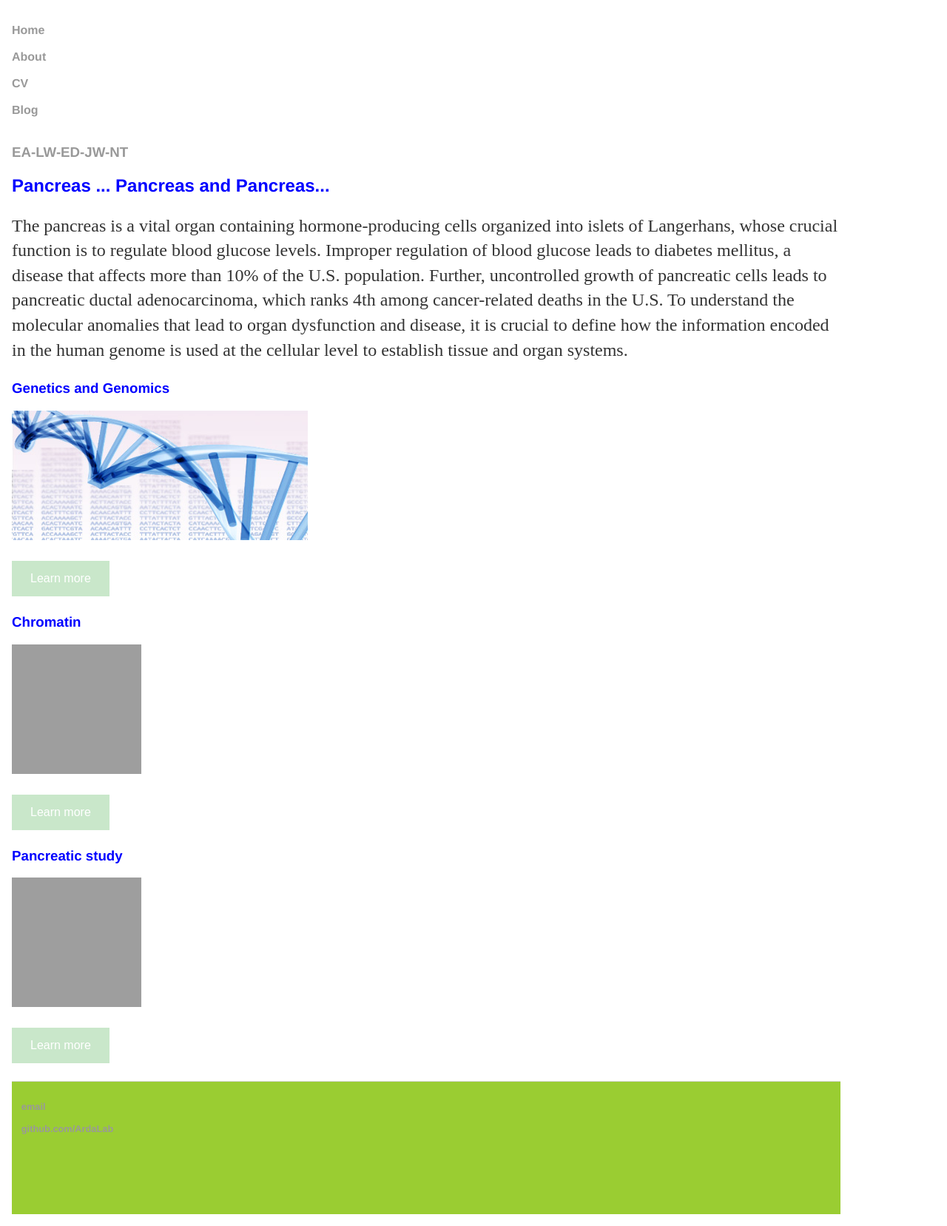
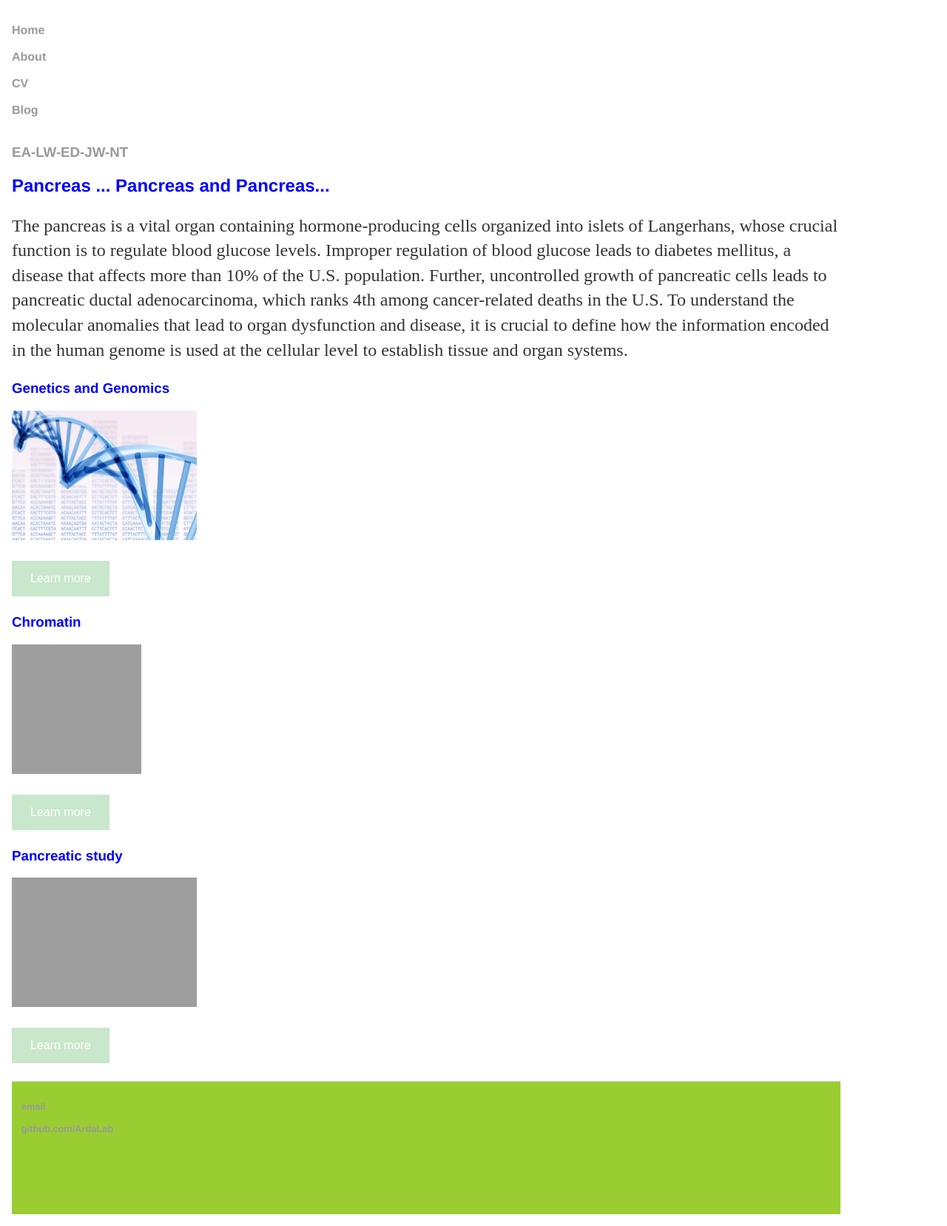
Before and after one commit to ArdaLab-DevG/ArdaLab-DevG, a Jekyll site: the page built from about/index.html, in a window 1280 px wide. Shown: the whole page at 74% size. Built offline with Jekyll 4.4.1, drawn with Linux system fonts in a browser that asks for light colours; grey boxes are pictures that could not be loaded.

Commit message:
Update index.html

```diff
--- a/about/index.html
+++ b/about/index.html
@@ -9,17 +9,15 @@
 To understand the molecular anomalies that lead to organ dysfunction and disease, it is crucial to define how the information encoded in the human genome is used at the cellular level to establish tissue and organ systems.</p>
 <div>
  <h3>Genetics and Genomics</h3>
- <img src="/assets/pics/GeneExp.jpg" width="400" height="175">
+ <img src="/assets/pics/GeneExp.jpg" width="250" height="175">
 </div>
  <p>
  <a href="https://irp.nih.gov/our-research/scientific-focus-areas/genetics-and-genomics">
   <button class="button"> <a href="https://irp.nih.gov/our-research/scientific-focus-areas/genetics-and-genomics"> </a>Learn more</button>
  </p>
 
-<div>
  <h3>Chromatin</h3>
  <img src="/assets/pics/Chromatin" width="175" height="175">
-</div>
  <p>
  <a href="https://irp.nih.gov/our-research/scientific-focus-areas/rna-biology">
   <button class="button"> <a href="https://irp.nih.gov/our-research/scientific-focus-areas/rna-biology"> </a>Learn more</button>
@@ -27,7 +25,7 @@
 
   <div>
  <h3>Pancreatic study</h3>
- <img src="/assets/pics/Chromatin" width="175" height="175">
+ <img src="/assets/pics/Chromatin" width="250" height="175">
 </div>
  <p>
   <button class="button"> <a https://ccr.cancer.gov/Laboratory-of-Receptor-Biology-and-Gene-Expression/h-efsun-arda"> </a>Learn more</button>
```
